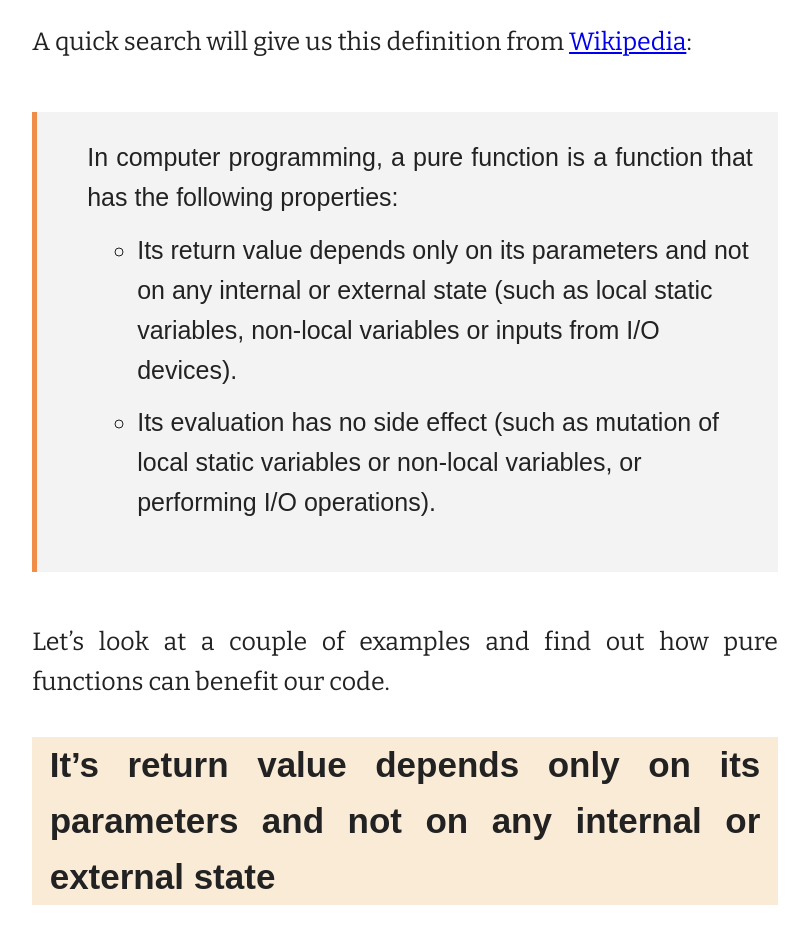
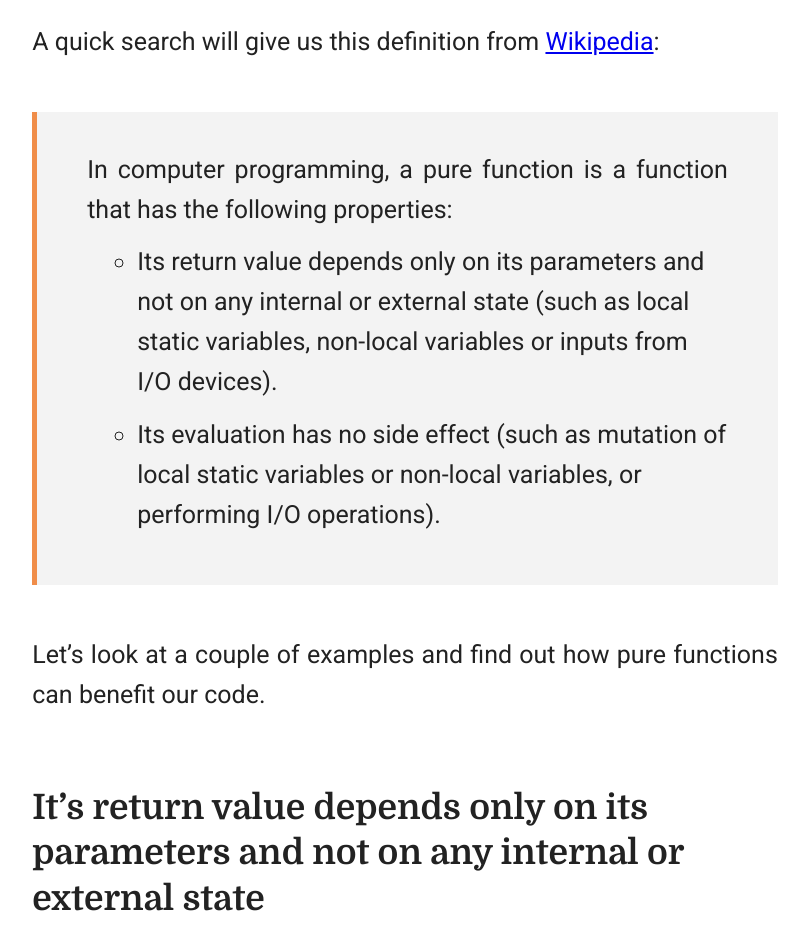
Before and after one commit to libuk/libuk, a Gatsby site: page /what-is-a-pure-function in a window 1280 px wide. Shown: the part 304-1231 px from the top of the page, without its empty margins (235-1044 px from the left). Built offline with nearby package versions, Linux system fonts and the light colour scheme; Gatsby itself is replaced by a stand-in of ours; some packages are replaced by stand-ins of ours.

Commit message:
Change font and spacing

```diff
--- a/src/components/layout.css
+++ b/src/components/layout.css
@@ -444,6 +444,8 @@ textarea {
 :root {
   --color-primary: #f08d49;
   --color-link: #0000ee;
+  --font-header: "Domine", serif;
+  --font-text: "Roboto", sans-serif;
 }
 
 html {
@@ -468,7 +470,7 @@ a:visited {
 }
 
 body {
-  font-family: "Bitter", serif;
+  font-family: var(--font-text);
   max-width: 800px;
   margin: 2rem auto;
   width: 90vw;
@@ -493,6 +495,7 @@ body {
 .header-title {
   font-size: calc(1.5rem + 1vw);
   font-weight: 700;
+  font-family: var(--font-header);
 }
 
 .header-desc,
@@ -527,6 +530,7 @@ body {
 
 .blog-post h1 {
   font-weight: 700;
+  font-family: var(--font-header);
   font-size: 1.5em;
   margin-bottom: 0.5em;
 }
@@ -543,21 +547,14 @@ body {
 
 .blog-post-content h3 {
   font-weight: 700;
-  font-family: sans-serif;
+  font-family: var(--font-header);
   font-size: 1.4em;
   text-align: left;
-  background-color: antiquewhite;
-  padding-left: 0.5em;
-  padding-right: 0.5em;
+  line-height: 1.3;
+  margin: 2em 0 0;
 }
 
-.blog-post-content p,
-.blog-post-content h1,
-.blog-post-content h2,
-.blog-post-content h3,
-.blog-post-content h4,
-.blog-post-content h5,
-.blog-post-content h6 {
+.blog-post-content p {
   margin-top: 1em;
   text-align: justify;
 }
@@ -565,21 +562,21 @@ body {
 .blog-post-content blockquote {
   border-left: 5px solid var(--color-primary);
   padding-left: 2em;
-  padding-right: 1em;
+  padding-right: 2em;
   background-color: #f3f3f3;
   font-size: 1em;
-  font-family: sans-serif;
+  font-family: var(--font-text);
 }
 
 .blog-post-content blockquote:first-of-type {
   margin-top: 2em;
   padding-top: 1.5em;
-  padding-bottom: 1em;
+  padding-bottom: 1.5em;
 }
 
 .blog-post-content blockquote:last-of-type {
   margin-bottom: 2em;
-  padding-top: 1em;
+  padding-top: 1.5em;
   padding-bottom: 1.5em;
 }
 
@@ -601,7 +598,7 @@ body {
 }
 
 .blog-post-content pre {
-  margin: 2em 0;
+  margin: 1em 0;
   padding: 1em;
   background-color: whitesmoke;
 }
--- a/src/components/layout.js
+++ b/src/components/layout.js
@@ -36,7 +36,7 @@ const Layout = ({ children }) => (
         >
           <Helmet>
             <link
-              href="https://fonts.googleapis.com/css?family=Bitter:400,700"
+              href="https://fonts.googleapis.com/css?family=Domine:700|Roboto:400,700&display=swap"
               rel="stylesheet"
             />
           </Helmet>
```
